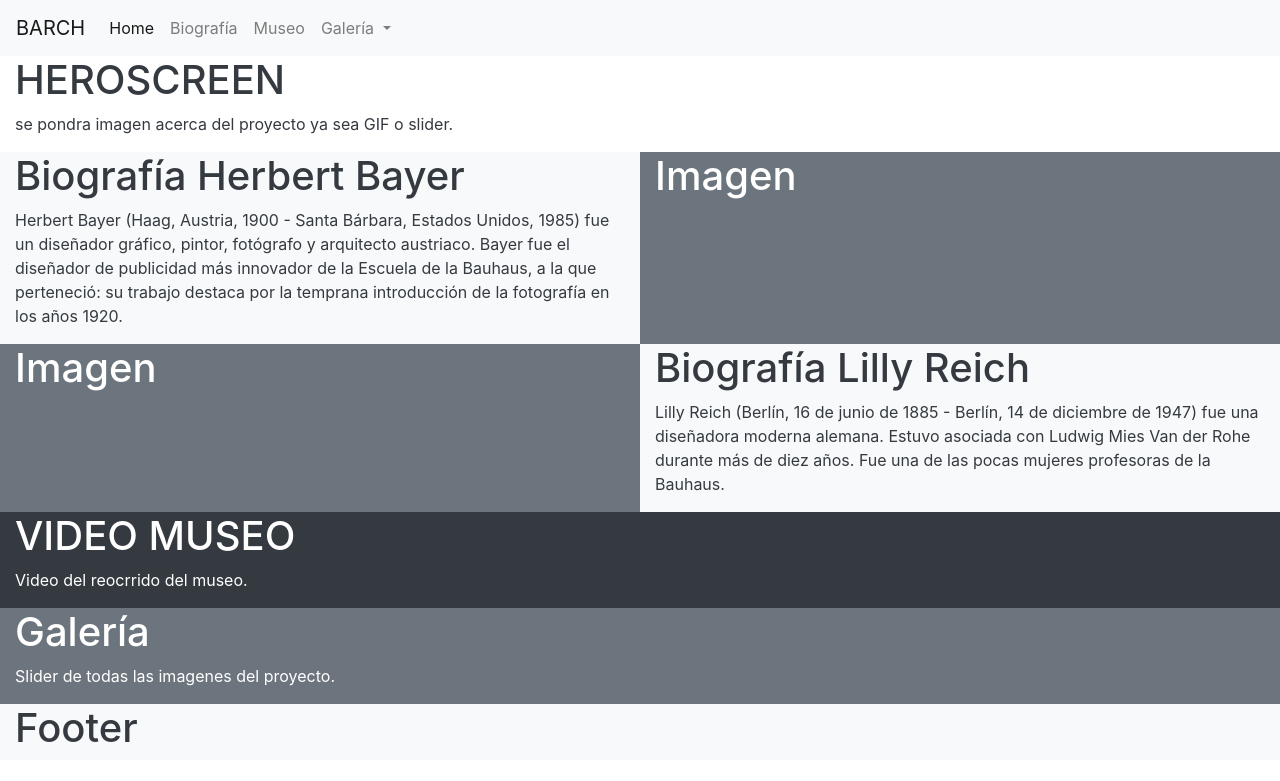
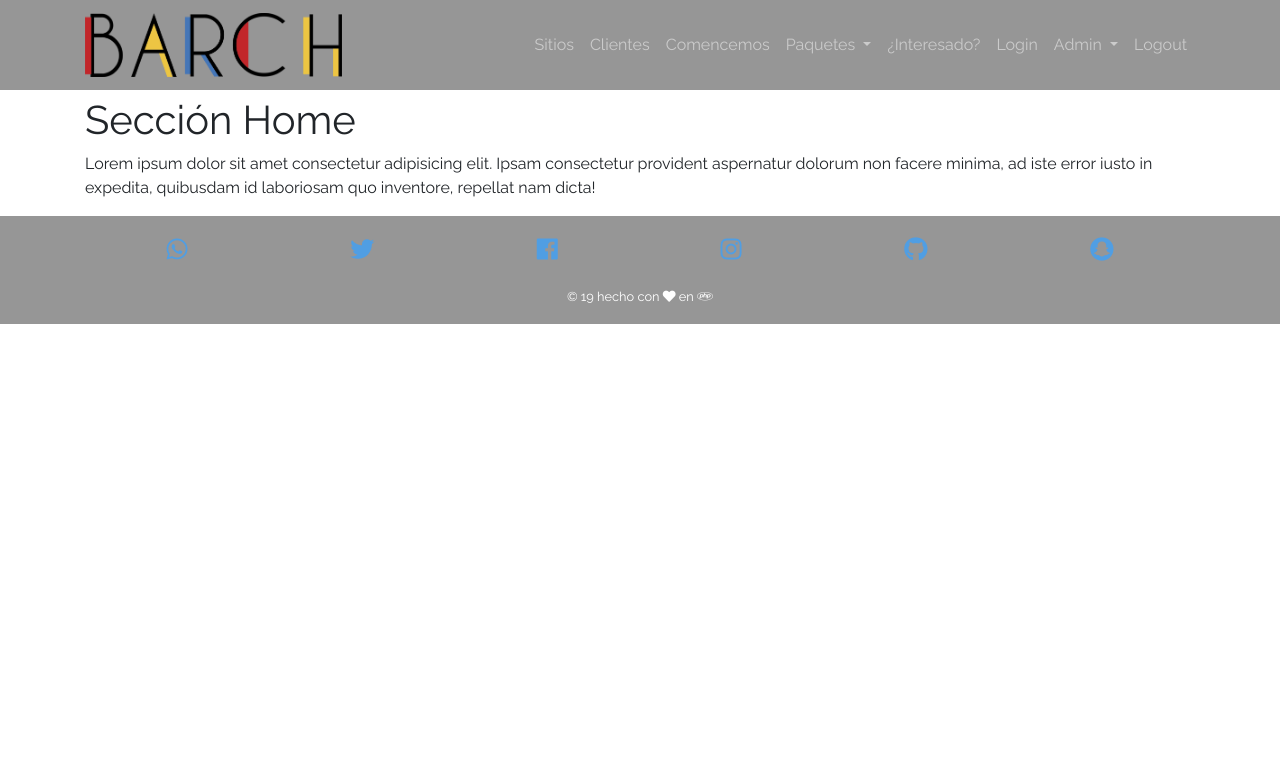
Before and after one commit to guillermogutz/BARCH, a PHP site: page / in a window 1280 px wide. Shown: the top 781 px of the page. Run offline with PHP 8.4, Linux system fonts and the light colour scheme; some libraries are stand-ins or nearby versions.

Commit message:
Sitio5 actualizado

```diff
--- /dev/null
+++ b/proyecto barch/app/components/footer.php
@@ -0,0 +1,13 @@
+<footer class="p-3 text-center bg-dark">
+     <div class="container">
+     <ul class="list-unstyled d-flex justify-content-around font-150">
+       <li><a href="http://" target="_blank" rel="noopener noreferrer"><i class="fab fa-whatsapp"></i></a></li>
+       <li><a href="http://" target="_blank" rel="noopener noreferrer"><i class="fab fa-twitter"></i></a></li>
+       <li><a href="http://" target="_blank" rel="noopener noreferrer"><i class="fab fa-facebook"></i></a></li>
+       <li><a href="http://" target="_blank" rel="noopener noreferrer"><i class="fab fa-instagram"></i></a></li>
+       <li><a href="http://" target="_blank" rel="noopener noreferrer"><i class="fab fa-github"></i></a></li>
+       <li><a href="http://" target="_blank" rel="noopener noreferrer"><i class="fab fa-snapchat"></i></a></li>
+     </ul>
+     <small class="text-white">&copy; <?php echo date ("y"); ?> hecho con <i class="fas fa-heart"></i> en <i class="fab fa-php"></i></small>
+     </div>
+    </footer>
--- /dev/null
+++ b/proyecto barch/app/components/meta_tags.php
@@ -0,0 +1,10 @@
+<!-- Required meta tags -->
+<meta charset="utf-8">
+<meta name="viewport" content="width=device-width, initial-scale=1, shrink-to-fit=no">
+
+<link href="https://fonts.googleapis.com/css?family=Raleway:400,700" rel="stylesheet">
+<link rel="stylesheet" href="https://use.fontawesome.com/releases/v5.7.2/css/all.css" integrity="sha384-fnmOCqbTlWIlj8LyTjo7mOUStjsKC4pOpQbqyi7RrhN7udi9RwhKkMHpvLbHG9Sr" crossorigin="anonymous">
+<!-- Bootstrap CSS -->
+<link rel="stylesheet" href="https://stackpath.bootstrapcdn.com/bootstrap/4.2.1/css/bootstrap.min.css" integrity="sha384-GJzZqFGwb1QTTN6wy59ffF1BuGJpLSa9DkKMp0DgiMDm4iYMj70gZWKYbI706tWS" crossorigin="anonymous">
+<link rel="stylesheet" href="css/style.css">
+<link rel="icon" href="img/favicon.png">
--- /dev/null
+++ b/proyecto barch/app/components/navbar.php
@@ -0,0 +1,51 @@
+<nav class="navbar fixed-top navbar-expand-lg navbar-dark bg-dark">
+  <div class="container">
+    <a class="navbar-brand" href="index.php">
+      <img class="img-fluid" src="img/logo.png" alt="BARCH">
+    </a>
+    <button class="navbar-toggler" type="button" data-toggle="collapse" data-target="#navbarNavDropdown" aria-controls="navbarNavDropdown" aria-expanded="false" aria-label="Toggle navigation">
+      <span class="navbar-toggler-icon"></span>
+    </button>
+    <div class="collapse navbar-collapse" id="navbarNavDropdown">
+      <ul class="navbar-nav ml-auto">
+        <li class="nav-item">
+          <a class="nav-link" href="sitios.php">Sitios</a>
+        </li>
+        <li class="nav-item">
+          <a class="nav-link" href="#">Clientes</a>
+        </li>
+        <li class="nav-item">
+          <a class="nav-link" href="#">Comencemos</a>
+        </li>
+        <li class="nav-item dropdown">
+          <a class="nav-link dropdown-toggle" href="#" id="menu-paquetes" role="button" data-toggle="dropdown" aria-haspopup="true" aria-expanded="false">
+            Paquetes
+          </a>
+          <div class="dropdown-menu" aria-labelledby="menu-paquetes">
+            <a class="dropdown-item" href="#">SinglePage</a>
+            <a class="dropdown-item" href="#">MultiPage</a>
+          </div>
+        </li>
+        <li class="nav-item">
+          <a class="nav-link" href="#">¿Interesado?</a>
+        </li>
+        <li class="nav-item">
+          <a class="nav-link" href="#">Login</a>
+        </li>
+        <li class="nav-item dropdown">
+          <a class="nav-link dropdown-toggle" href="#" id="menu-admin" role="button" data-toggle="dropdown" aria-haspopup="true" aria-expanded="false">
+            Admin
+          </a>
+          <div class="dropdown-menu" aria-labelledby="menu-admin">
+            <a class="dropdown-item" href="#">Perfil</a>
+            <a class="dropdown-item" href="#">Trabajos</a>
+            <a class="dropdown-item" href="#">Categorías</a>
+          </div>
+        </li>
+        <li class="nav-item">
+          <a class="nav-link" href="#">Logout</a>
+        </li>
+      </ul>
+    </div>
+  </div>
+</nav>
--- /dev/null
+++ b/proyecto barch/app/components/scripts.php
@@ -0,0 +1,5 @@
+ <!-- Optional JavaScript -->
+<!-- jQuery first, then Popper.js, then Bootstrap JS -->
+<script src="https://code.jquery.com/jquery-3.3.1.slim.min.js" integrity="sha384-q8i/X+965DzO0rT7abK41JStQIAqVgRVzpbzo5smXKp4YfRvH+8abtTE1Pi6jizo" crossorigin="anonymous"></script>
+<script src="https://cdnjs.cloudflare.com/ajax/libs/popper.js/1.14.6/umd/popper.min.js" integrity="sha384-wHAiFfRlMFy6i5SRaxvfOCifBUQy1xHdJ/yoi7FRNXMRBu5WHdZYu1hA6ZOblgut" crossorigin="anonymous"></script>
+<script src="https://stackpath.bootstrapcdn.com/bootstrap/4.2.1/js/bootstrap.min.js" integrity="sha384-B0UglyR+jN6CkvvICOB2joaf5I4l3gm9GU6Hc1og6Ls7i6U/mkkaduKaBhlAXv9k" crossorigin="anonymous"></script>
--- a/proyecto barch/css/style.css
+++ b/proyecto barch/css/style.css
@@ -0,0 +1,61 @@
+/* ********** Custom Properties ********** */
+:root {
+    --first-color: rgb(230, 50, 40);
+    --first-modal-color: rgba(240, 55, 55, .75);
+    --second-color: rgb(150, 150, 150);
+    --second-modal-color: rgba(160, 155, 155, 0.75);
+    --third-color: rgb(20, 110, 170);
+    --third-modal-color: rgba(25, 115, 190, .75);
+    --four-color: rgb(240, 200, 0);
+    --four-modal-color: rgba(255, 220, 0, .75);
+    --fifth-color: rgb(255, 255, 255);
+    --fifth-modal-color: rgba(255, 245, 245, .75);
+    --link-color: rgb(80, 158, 227);
+
+    --navbar-height: 64px;
+  }
+
+  /* ********** Reset Styles ********** */
+  body {
+    font-family: 'Raleway', sans-serif;
+  }
+
+  a {
+    color: var(--link-color);
+    transition: all .3s ease-out;
+  }
+
+  a:hover { color: var(--first-color); }
+
+  /* ********** Bootstrap Styles ********** */
+  .bg-dark { background-color: var(--second-color) !important; }
+
+  .navbar-brand img {
+    width: auto;
+    height: var(--navbar-height);
+  }
+
+  /* ********** My Styles ********** */
+  .font-120 { font-size: 120%; }
+
+  .font-150 { font-size: 150%; }
+
+  /* ********** Media Queries Small ********** */
+  @media (min-width: 576px) {
+
+  }
+
+  /* ********** Media Queries Medium ********** */
+  @media (min-width: 768px) {
+
+  }
+
+  /* ********** Media Queries Large ********** */
+  @media (min-width: 992px) {
+
+  }
+
+  /* ********** Media Queries ExtraLarge ********** */
+  @media (min-width: 1200px) {
+
+  }
--- a/proyecto barch/index.php
+++ b/proyecto barch/index.php
@@ -1,108 +1,18 @@
 <!doctype html>
-<html lang="en">
+<html lang="es">
   <head>
-    <!-- Required meta tags -->
-    <meta charset="utf-8">
-    <meta name="viewport" content="width=device-width, initial-scale=1, shrink-to-fit=no">
-
-    <!-- Bootstrap CSS -->
-    <link rel="stylesheet" href="https://stackpath.bootstrapcdn.com/bootstrap/4.2.1/css/bootstrap.min.css" integrity="sha384-GJzZqFGwb1QTTN6wy59ffF1BuGJpLSa9DkKMp0DgiMDm4iYMj70gZWKYbI706tWS" crossorigin="anonymous">
-
-    <nav class="navbar navbar-expand-lg navbar-light bg-light">
-  <a class="navbar-brand" href="#">BARCH</a>
-  <button class="navbar-toggler" type="button" data-toggle="collapse" data-target="#navbarNavDropdown" aria-controls="navbarNavDropdown" aria-expanded="false" aria-label="Toggle navigation">
-    <span class="navbar-toggler-icon"></span>
-  </button>
-  <div class="collapse navbar-collapse" id="navbarNavDropdown">
-    <ul class="navbar-nav">
-      <li class="nav-item active">
-        <a class="nav-link" href="#">Home <span class="sr-only">(current)</span></a>
-      </li>
-      <li class="nav-item">
-        <a class="nav-link" href="#">Biografía</a>
-      </li>
-      <li class="nav-item">
-        <a class="nav-link" href="#">Museo</a>
-      </li>
-      <li class="nav-item dropdown">
-        <a class="nav-link dropdown-toggle" href="#" id="navbarDropdownMenuLink" role="button" data-toggle="dropdown" aria-haspopup="true" aria-expanded="false">
-          Galería
-        </a>
-        <div class="dropdown-menu" aria-labelledby="navbarDropdownMenuLink">
-          <a class="dropdown-item" href="#">Action</a>
-          <a class="dropdown-item" href="#">Another action</a>
-          <a class="dropdown-item" href="#">Something else here</a>
-        </div>
-      </li>
-    </ul>
-  </div>
-</nav>
-
-<div class="container-fluid">
-
-<div class="row">
-  <div class="col-lg-12 bg-white text-dark">
-    <h1>HEROSCREEN</h1>
-    <p>se pondra imagen acerca del proyecto ya sea GIF o slider.</p>
-  </div>
-
-  <div class="container-fluid">
-  <div class="row">
-
-      <div class="col-lg-6 bg-light text-dark">
-       <h1> Biografía Herbert Bayer</h1>
-        <p>Herbert Bayer (Haag, Austria, 1900 - Santa Bárbara, Estados Unidos, 1985) fue un diseñador gráfico, pintor, fotógrafo y arquitecto austriaco. Bayer fue el diseñador de publicidad más innovador de la Escuela de la Bauhaus, a la que perteneció: su trabajo destaca por la temprana introducción de la fotografía en los años 1920.</p>
-      </div>
-
-      <div class="col-lg-6 bg-secondary text-white">
-      <h1>Imagen</h1>
-
-      </div>
-
-      <div class="container-fluid">
-  <div class="row">
-
-      <div class="col-lg-6 bg-secondary text-white">
-      <h1>Imagen</h1>
-      </div>
-
-      <div class="col-lg-6 bg-light text-dark">
-       <h1> Biografía Lilly Reich</h1>
-        <p>Lilly Reich (Berlín, 16 de junio de 1885 - Berlín, 14 de diciembre de 1947) fue una diseñadora moderna alemana. Estuvo asociada con Ludwig Mies Van der Rohe durante más de diez años. Fue una de las pocas mujeres profesoras de la Bauhaus.</p>
-      </div>
-
-      <div class="container-fluid">
-  <div class="row">
-      <div class="col-lg-12 bg-dark text-white" >
-        <h1>VIDEO MUSEO</h1>
-        <p> Video del reocrrido del museo.</p>
-      </div>
-
-      <div class="container-fluid">
-  <div class="row">
-      <div class="col-lg-12 bg-secondary text-white" >
-        <h1>Galería</h1>
-        <p> Slider de todas las imagenes del proyecto.</p>
-      </div>
-
-
-      <div class="container-fluid bg-light text-dark">
-  <div class="row">
-      <div class="col-lg-4"  >
-        <h1>Footer</h1>
-      </div>
-
-
-
-
+    <?php require 'app/components/meta_tags.php'; ?>
+    <title>BARCH</title>
   </head>
-  <body>
-
-
-    <!-- Optional JavaScript -->
-    <!-- jQuery first, then Popper.js, then Bootstrap JS -->
-    <script src="https://code.jquery.com/jquery-3.3.1.slim.min.js" integrity="sha384-q8i/X+965DzO0rT7abK41JStQIAqVgRVzpbzo5smXKp4YfRvH+8abtTE1Pi6jizo" crossorigin="anonymous"></script>
-    <script src="https://cdnjs.cloudflare.com/ajax/libs/popper.js/1.14.6/umd/popper.min.js" integrity="sha384-wHAiFfRlMFy6i5SRaxvfOCifBUQy1xHdJ/yoi7FRNXMRBu5WHdZYu1hA6ZOblgut" crossorigin="anonymous"></script>
-    <script src="https://stackpath.bootstrapcdn.com/bootstrap/4.2.1/js/bootstrap.min.js" integrity="sha384-B0UglyR+jN6CkvvICOB2joaf5I4l3gm9GU6Hc1og6Ls7i6U/mkkaduKaBhlAXv9k" crossorigin="anonymous"></script>
+  <body class="pt-5">
+    <?php require 'app/components/navbar.php'; ?>
+    <div class="container pt-5">
+      <h1>Sección Home</h1>
+      <p>
+        Lorem ipsum dolor sit amet consectetur adipisicing elit. Ipsam consectetur provident aspernatur dolorum non facere minima, ad iste error iusto in expedita, quibusdam id laboriosam quo inventore, repellat nam dicta!
+      </p>
+    </div>
+    <?php require 'app/components/footer.php'; ?>
+    <?php require 'app/components/scripts.php'; ?>
   </body>
 </html>
```
Also changed, not shown: 1_conceptos_basicos.php (+42 -0 lines), proyecto barch/app/config.php (added, +56 -0 lines), config.php (added), proyecto barch/img/logo.png (added).
